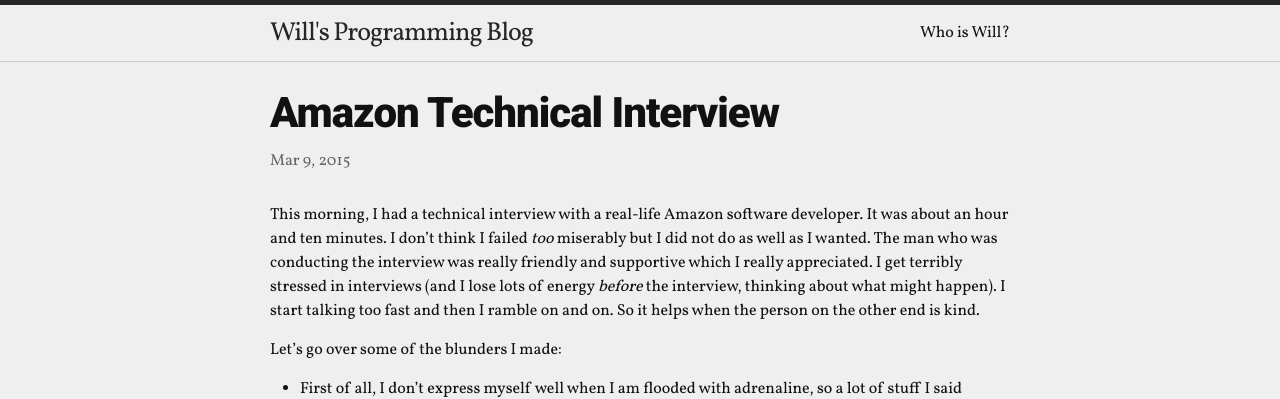
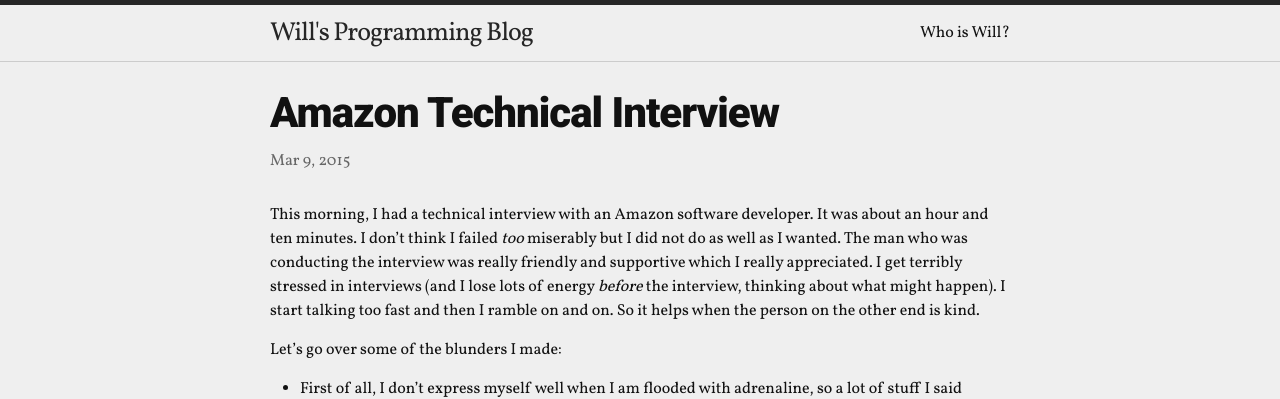
Before and after one commit to willnewton10/willnewton10.github.io, a Jekyll site: the page built from _posts/2015-03-09-Amazon_Technical_Interview.markdown, in a window 1280 px wide. Shown: the top 399 px of the page. Built offline with Jekyll 4.4.1, drawn with Linux system fonts in a browser that asks for light colours; comment, search, counter and statistics services are not loaded.

Commit message:
minor edits

```diff
--- a/_posts/2015-03-09-Amazon_Technical_Interview.markdown
+++ b/_posts/2015-03-09-Amazon_Technical_Interview.markdown
@@ -6,7 +6,7 @@ date:   2015-03-09 14:59:44
 ---
 
 
-This morning, I had a technical interview with a real-life Amazon software developer. It was about an hour and ten minutes. I don't think I failed _too_ miserably but I did not do as well as I wanted. The man who was conducting the interview was really friendly and supportive which I really appreciated. I get terribly stressed in interviews (and I lose lots of energy _before_ the interview, thinking about what might happen). I start talking too fast and then I ramble on and on. So it helps when the person on the other end is kind.
+This morning, I had a technical interview with an Amazon software developer. It was about an hour and ten minutes. I don't think I failed _too_ miserably but I did not do as well as I wanted. The man who was conducting the interview was really friendly and supportive which I really appreciated. I get terribly stressed in interviews (and I lose lots of energy _before_ the interview, thinking about what might happen). I start talking too fast and then I ramble on and on. So it helps when the person on the other end is kind.
 
 Let's go over some of the blunders I made:
 
```
